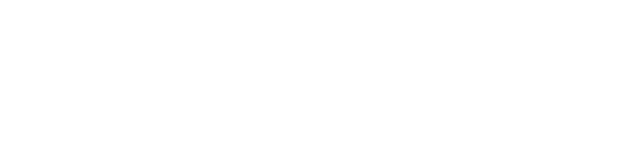
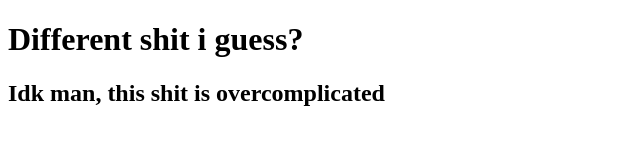
Before and after one commit to Molinuzyguy/Git, a plain HTML site: page yup mhm.html in a window 1280 px wide. Shown: the whole page, without its empty margins (0-640 px from the left). Drawn offline with Linux system fonts and the light colour scheme.

Commit message:
første publish wow

```diff
--- a/yup mhm.html
+++ b/yup mhm.html
@@ -6,6 +6,7 @@
     <title>Document</title>
 </head>
 <body>
-
+    <h1>Different shit i guess?</h1>
+    <h2>Idk man, this shit is overcomplicated</h2>
 </body>
 </html>
```
